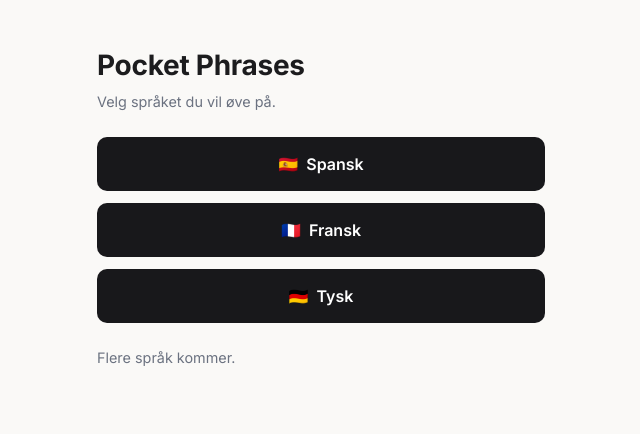
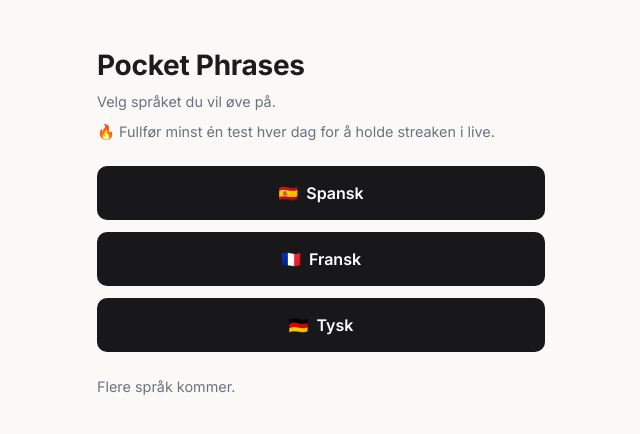
Before and after one commit to Cecinordahl/pocket-phrases, a React (Vite) app in the folder frontend/: page / in a window 1280 px wide. Shown: the top 434 px of the page, without its empty margins (319-959 px from the left). Built offline with nearby package versions, Linux system fonts and the light colour scheme; no server answers.

Commit message:
Add a daily streak counter with explainer for first-time users

```diff
--- /dev/null
+++ b/frontend/src/lib/streak.ts
@@ -0,0 +1,68 @@
+export type StreakData = {
+  currentStreak: number;
+  longestStreak: number;
+  lastActiveDate: string | null;
+};
+
+const EMPTY_STREAK: StreakData = {
+  currentStreak: 0,
+  longestStreak: 0,
+  lastActiveDate: null,
+};
+
+const STORAGE_KEY = "pocket-phrases:streak";
+
+// Local calendar date as YYYY-MM-DD, not UTC — a streak should follow the
+// user's own day boundary, not flip at UTC midnight mid-evening for them.
+function todayKey(): string {
+  const d = new Date();
+  const y = d.getFullYear();
+  const m = String(d.getMonth() + 1).padStart(2, "0");
+  const day = String(d.getDate()).padStart(2, "0");
+  return `${y}-${m}-${day}`;
+}
+
+function daysSince(dateKey: string): number {
+  const [y, m, d] = dateKey.split("-").map(Number);
+  const then = new Date(y, m - 1, d).getTime();
+  const [ty, tm, td] = todayKey().split("-").map(Number);
+  const today = new Date(ty, tm - 1, td).getTime();
+  return Math.round((today - then) / (24 * 60 * 60 * 1000));
+}
+
+// Seam: same pattern as ProgressStore — v1 is localStorage-only, swappable
+// for a server-backed store later without touching callers.
+export interface StreakStore {
+  get(): StreakData;
+  recordActivity(): StreakData;
+}
+
+class LocalStorageStreakStore implements StreakStore {
+  get(): StreakData {
+    try {
+      const raw = localStorage.getItem(STORAGE_KEY);
+      return raw ? (JSON.parse(raw) as StreakData) : EMPTY_STREAK;
+    } catch {
+      return EMPTY_STREAK;
+    }
+  }
+
+  recordActivity(): StreakData {
+    const data = this.get();
+    const today = todayKey();
+
+    if (data.lastActiveDate === today) {
+      return data;
+    }
+
+    const gap = data.lastActiveDate ? daysSince(data.lastActiveDate) : null;
+    const currentStreak = gap === 1 ? data.currentStreak + 1 : 1;
+    const longestStreak = Math.max(data.longestStreak, currentStreak);
+
+    const updated: StreakData = { currentStreak, longestStreak, lastActiveDate: today };
+    localStorage.setItem(STORAGE_KEY, JSON.stringify(updated));
+    return updated;
+  }
+}
+
+export const streakStore: StreakStore = new LocalStorageStreakStore();
--- a/frontend/src/screens/LanguagePicker.tsx
+++ b/frontend/src/screens/LanguagePicker.tsx
@@ -1,4 +1,6 @@
+import { useState } from "react";
 import type { Language } from "../types/lesson";
+import { streakStore } from "../lib/streak";
 
 type LanguagePickerProps = {
   onSelect: (language: Language) => void;
@@ -10,11 +12,60 @@ const LANGUAGES: { code: Language; label: string; flag: string }[] = [
   { code: "de", label: "Tysk", flag: "🇩🇪" },
 ];
 
+const STREAK_RULE_TEXT = "Fullfør minst én test hver dag for å holde streaken i live.";
+
 export function LanguagePicker({ onSelect }: LanguagePickerProps) {
+  const { currentStreak, longestStreak } = streakStore.get();
+  const [showInfo, setShowInfo] = useState(false);
+  const everHadStreak = longestStreak > 0;
+
   return (
     <div style={{ marginTop: 48 }}>
       <h1>Pocket Phrases</h1>
       <p className="text-muted">Velg språket du vil øve på.</p>
+
+      {/* Before the user has ever earned a streak, spell out the rule up
+          front — there's nothing to explain a bare counter otherwise. Once
+          they have streak history, switch to the counter (or a "broken"
+          nudge) with an on-demand ⓘ instead, so returning users aren't
+          shown the same explainer every visit. */}
+      {!everHadStreak && (
+        <p className="text-muted" style={{ marginTop: -4 }}>
+          🔥 {STREAK_RULE_TEXT}
+        </p>
+      )}
+      {everHadStreak && (
+        <div style={{ marginTop: -4 }}>
+          <p style={{ fontWeight: 600, display: "flex", alignItems: "center", gap: 6, margin: 0 }}>
+            {currentStreak > 0
+              ? `🔥 ${currentStreak} ${currentStreak === 1 ? "dag" : "dager"} på rad`
+              : "Streaken din er brutt"}
+            <button
+              aria-label="Hvordan fungerer streak?"
+              aria-expanded={showInfo}
+              onClick={() => setShowInfo((s) => !s)}
+              style={{
+                background: "none",
+                border: "1px solid var(--color-border)",
+                borderRadius: "50%",
+                width: 20,
+                height: 20,
+                lineHeight: 1,
+                padding: 0,
+                fontSize: "0.75rem",
+                color: "var(--color-text-muted)",
+              }}
+            >
+              ⓘ
+            </button>
+          </p>
+          {showInfo && (
+            <p className="text-muted animate-in" style={{ marginTop: 6, marginBottom: 0 }}>
+              {STREAK_RULE_TEXT}
+            </p>
+          )}
+        </div>
+      )}
       <div style={{ display: "flex", flexDirection: "column", gap: 12, marginTop: 24 }}>
         {LANGUAGES.map((lang) => (
           <button
--- a/frontend/src/screens/LessonScreen.tsx
+++ b/frontend/src/screens/LessonScreen.tsx
@@ -1,6 +1,7 @@
 import { useEffect, useState } from "react";
 import type { Lesson } from "../types/lesson";
 import { progressStore } from "../lib/progress";
+import { streakStore } from "../lib/streak";
 import { AccessDeniedError, fetchPrebuiltLesson, fetchRandomLesson } from "../lib/api";
 import { Read } from "../components/Read";
 import { Drill } from "../components/Drill";
@@ -116,7 +117,10 @@ export function LessonScreen({ lesson: initialLesson, onBack, onAccessDenied }:
         <Quiz
           key={lessonVersion}
           phrases={lesson.phrases}
-          onComplete={(score) => progressStore.markQuizzed(lesson.language, lesson.mode, score)}
+          onComplete={(score) => {
+            progressStore.markQuizzed(lesson.language, lesson.mode, score);
+            streakStore.recordActivity();
+          }}
           onRequestNewSet={isGenerated ? undefined : runAnotherTest}
           requestingNewSet={refreshing}
         />
```
